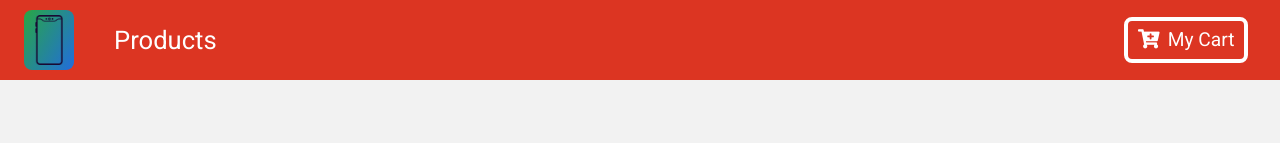
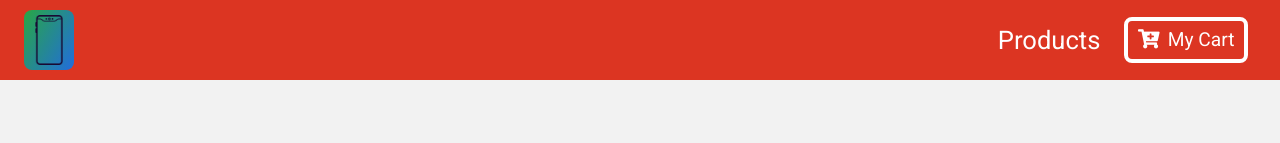
Before and after one commit to BrunoUmbelino/smartphone-store, a React (Create React App) app: page / in a window 1280 px wide. Shown: the top 143 px of the page. Built offline with nearby package versions, Linux system fonts and the light colour scheme.

Commit message:
changing nav-link placement

```diff
--- a/src/componets/Until/Navbar.js
+++ b/src/componets/Until/Navbar.js
@@ -10,14 +10,14 @@ function Navbar() {
       <Link to="/">
         <img src={logo} alt="phone-store" className="navbar-brand" />
       </Link>
-      <ul className="navbar-nav align-items-center">
-        <li className="nav-item ml-3">
+      <ul className="navbar-nav align-items-center ml-auto">
+        <li className="nav-item">
           <Link to="/" className="nav-link">
             Products
           </Link>
         </li>
       </ul>
-      <Link to="/cart" className="ml-auto">
+      <Link to="/cart" className="ml-2">
         <PrimaryButton>
           <span className="mr-2">
             <i className="fas fa-cart-plus" />
```
